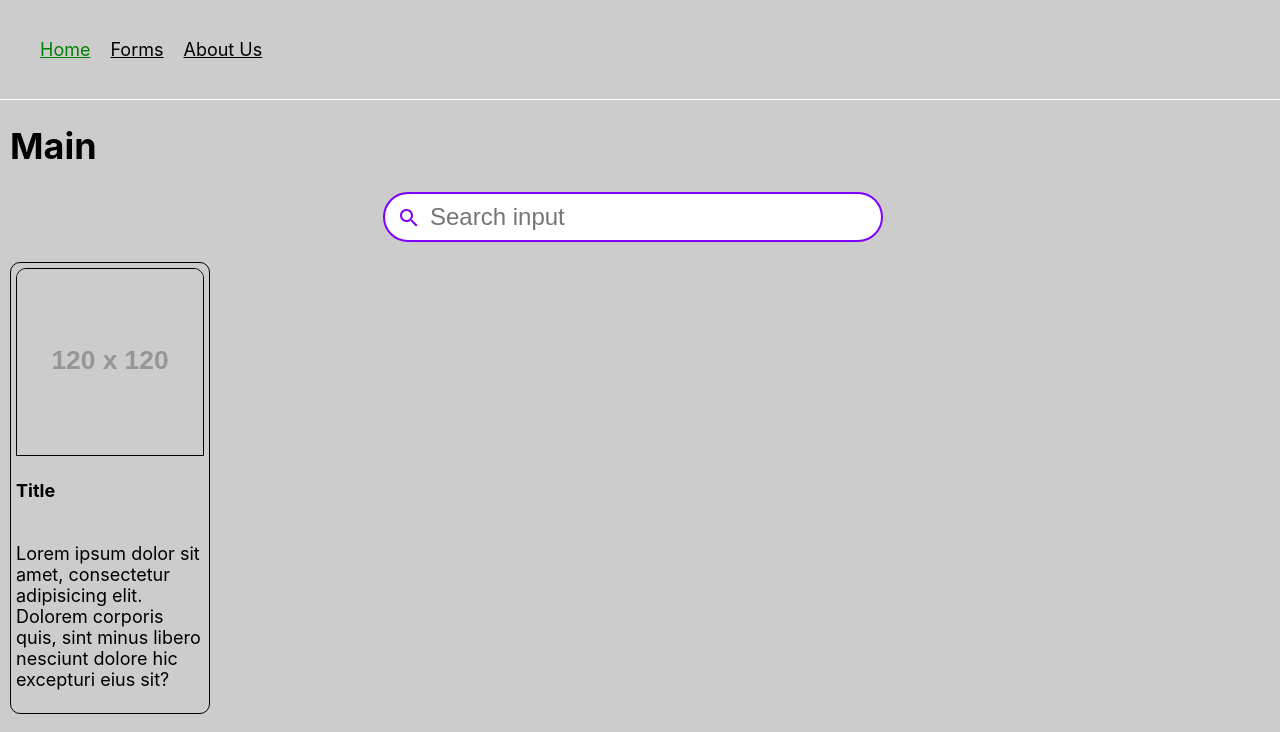
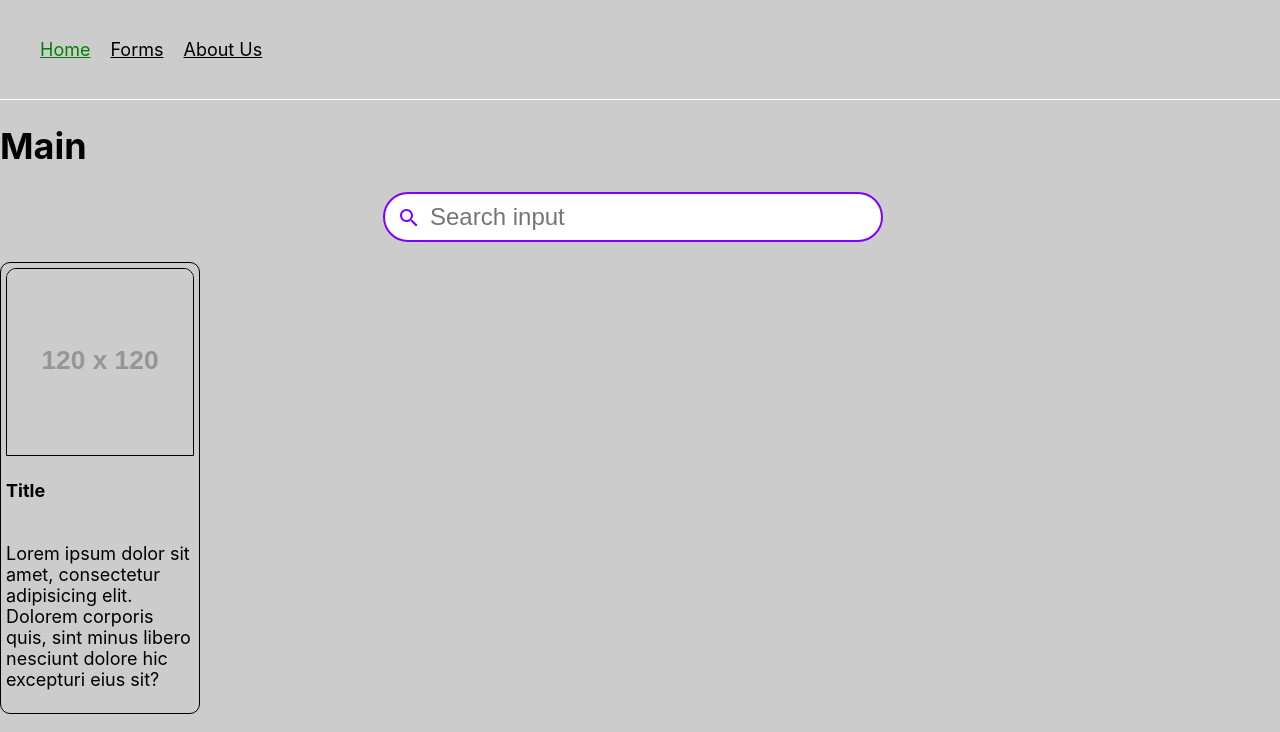
Before and after one commit to SpiriT-L/React, a React (Create React App) app: page / in a window 1280 px wide. Shown: the top 732 px of the page. Built offline with nearby package versions, Linux system fonts and the light colour scheme.

Commit message:
fix: fix main.tsx

```diff
--- a/src/Pages/main/Main.module.scss
+++ b/src/Pages/main/Main.module.scss
@@ -1,4 +1,4 @@
-.mainContainer {
+.Container {
   // width: 100%;
   max-width: 1400px;
   padding: 0px 10px 0px 10px;
--- a/src/Pages/main/main.tsx
+++ b/src/Pages/main/main.tsx
@@ -5,16 +5,16 @@ import Card from '../../components/Card/Card';
 
 const Main = () => {
   return (
-    <>
+    <div>
       <Helmet>
         <title>Main</title>
       </Helmet>
-      <div className={styles.mainContainer}>
+      <div className={styles.container}>
         <h1>Main</h1>
         <Search />
         <Card />
       </div>
-    </>
+    </div>
   );
 };
 
```
